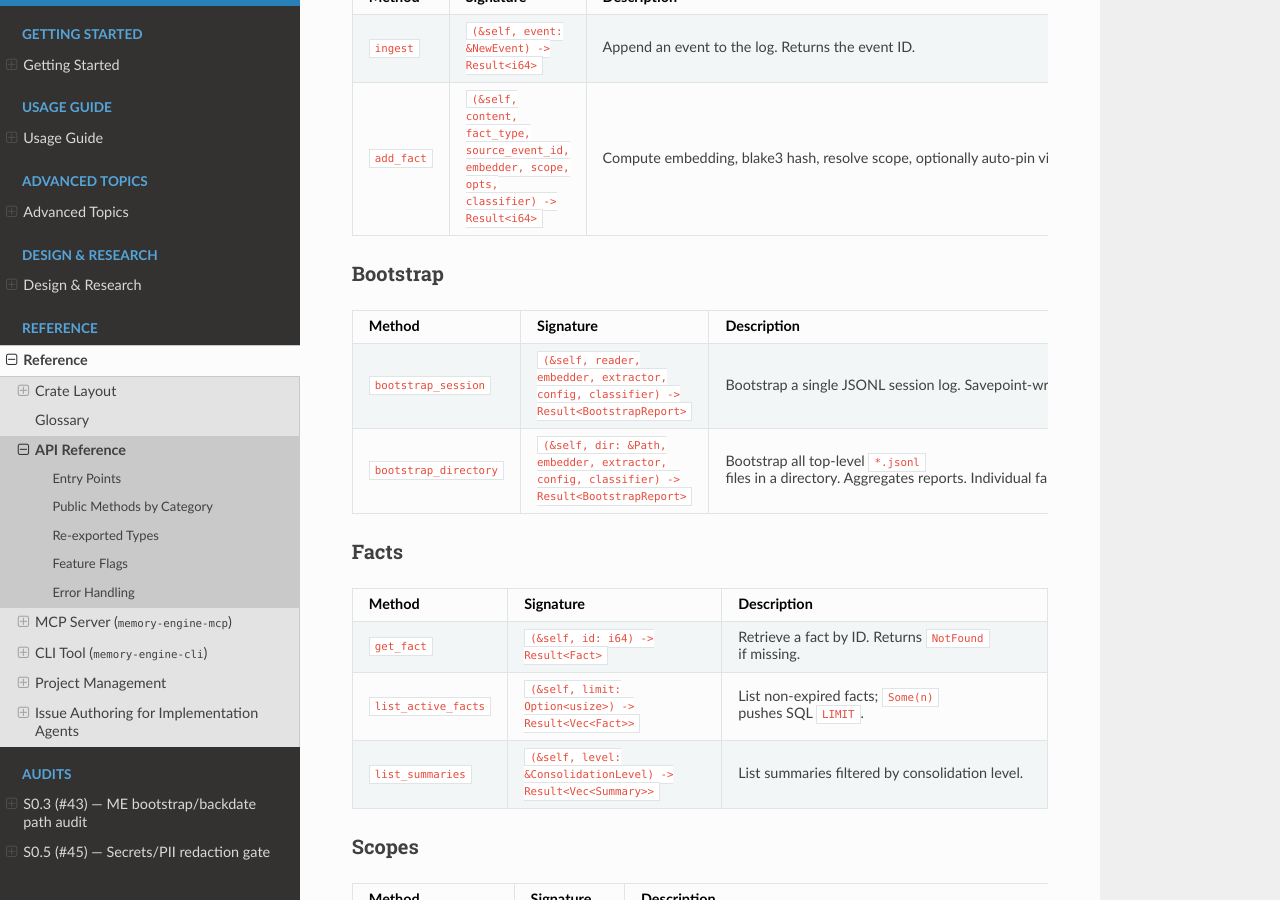
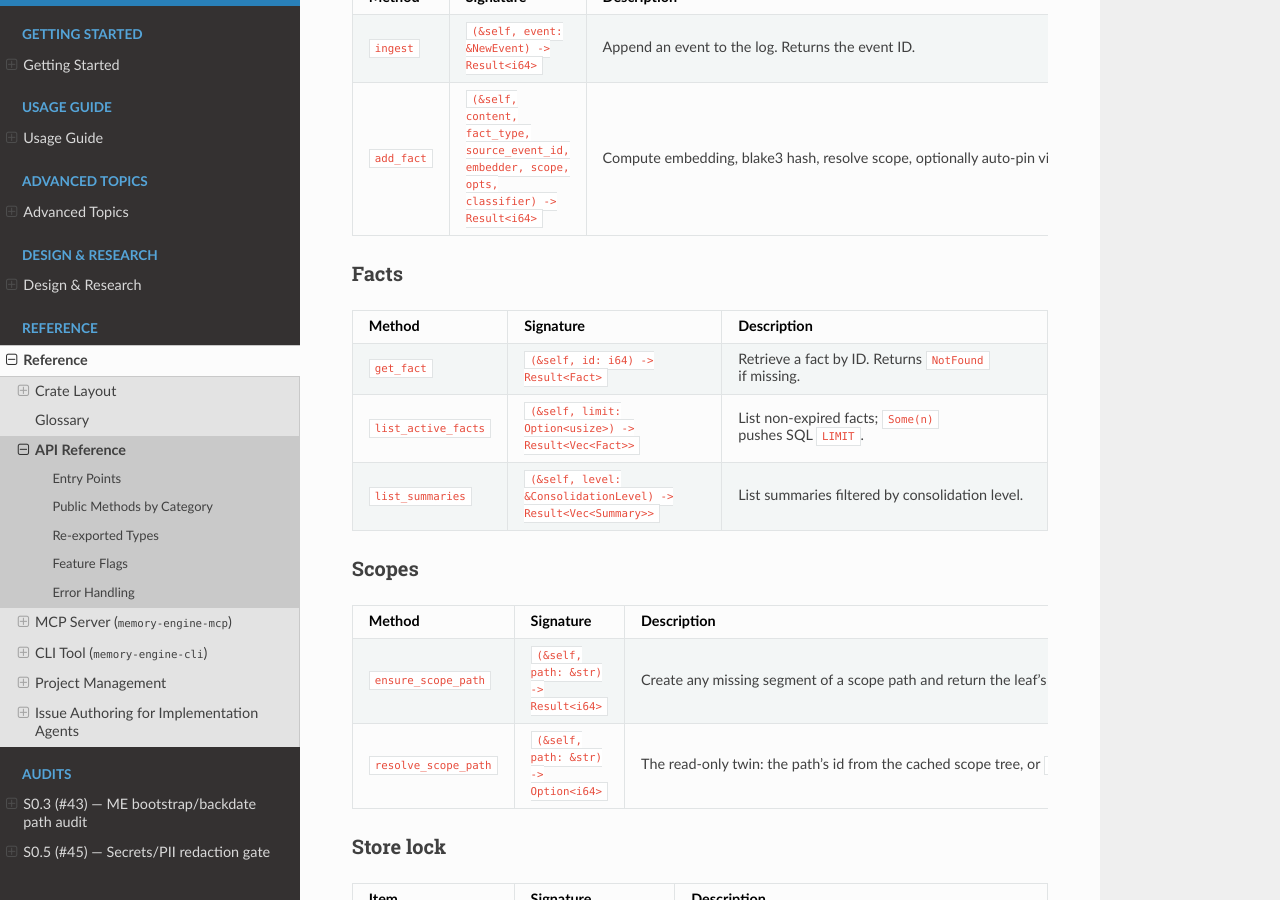
Before and after one commit to dutiona/memory-engine, a Sphinx documentation site: the page built from docs/reference/api.md, in a window 1280 px wide and 900 px high, scrolled down 1271 px. Built offline with Sphinx 7.4.7 and the Read the Docs theme 3.1.0, drawn with Linux system fonts in a browser that asks for light colours.

Commit message:
docs(reference): drop the duplicated Bootstrap section from api.md
api.md documented bootstrap_session and bootstrap_directory twice; the second
section repeats both rows with fuller text and adds the config and report
fields, so the first goes.

```diff
--- a/docs/reference/api.md
+++ b/docs/reference/api.md
@@ -32,13 +32,6 @@ This page summarizes the public API surface of the `memory-engine` crate.
 | ---------- | ------------------------------------------------------------------------------------------------ | ------------------------------------------------------------------------------------------------------------------------------------------------------------ |
 | `ingest`   | `(&self, event: &NewEvent) -> Result<i64>`                                                       | Append an event to the log. Returns the event ID.                                                                                                            |
 | `add_fact` | `(&self, content, fact_type, source_event_id, embedder, scope, opts, classifier) -> Result<i64>` | Compute embedding, blake3 hash, resolve scope, optionally auto-pin via classifier, and insert a fact. Embedding is computed before acquiring the write lock. |
-
-### Bootstrap
-
-| Method                | Signature                                                                                 | Description                                                                                                             |
-| --------------------- | ----------------------------------------------------------------------------------------- | ----------------------------------------------------------------------------------------------------------------------- |
-| `bootstrap_session`   | `(&self, reader, embedder, extractor, config, classifier) -> Result<BootstrapReport>`     | Bootstrap a single JSONL session log. Savepoint-wrapped for crash safety. Uses marker event for idempotency.            |
-| `bootstrap_directory` | `(&self, dir: &Path, embedder, extractor, config, classifier) -> Result<BootstrapReport>` | Bootstrap all top-level `*.jsonl` files in a directory. Aggregates reports. Individual failures are logged and skipped. |
 
 ### Facts
 
```
